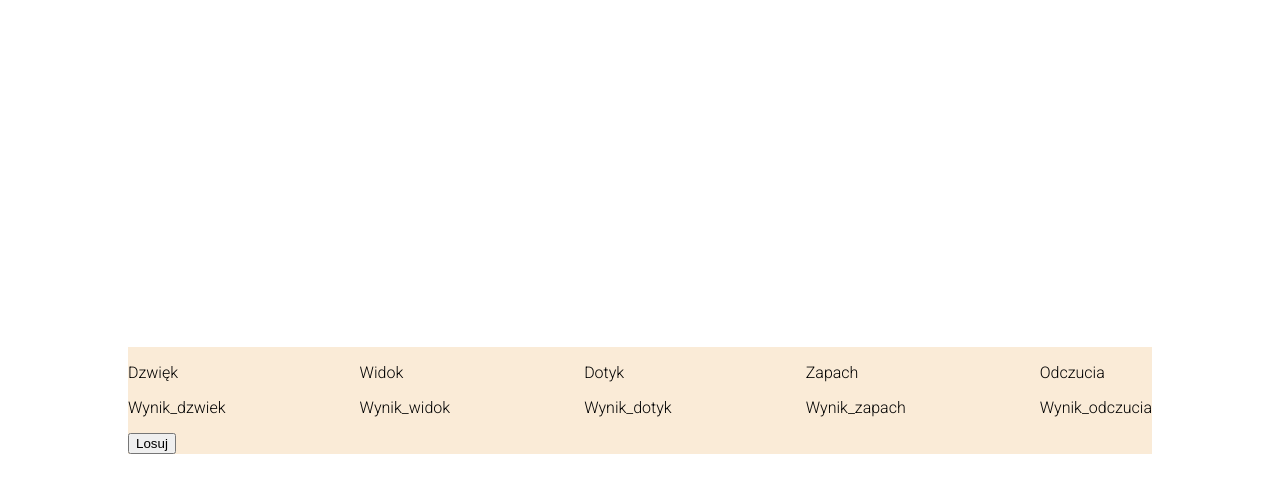
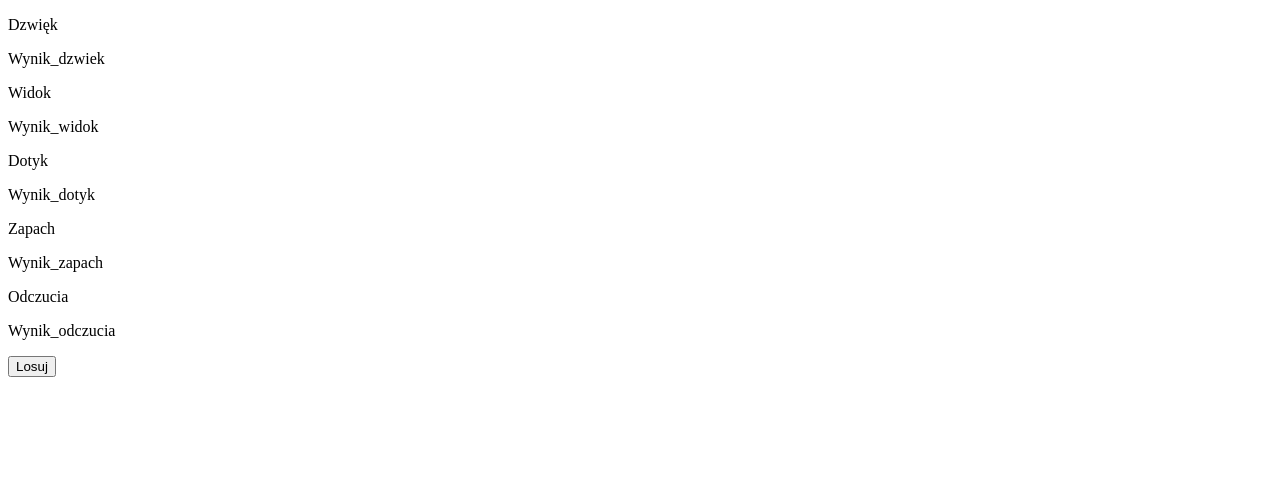
Before and after one commit to mich-grab/Opisywarka_RPG, a plain HTML site: page index.html in a window 1280 px wide. Drawn offline with Linux system fonts and the light colour scheme.

Commit message:
Update style.css

```diff
--- a/style.css
+++ b/style.css
@@ -1,29 +1,24 @@
-@import url('https://fonts.googleapis.com/css2?family=Roboto:wght@300&display=swap');
+const Btn = document.getElementById('Btn')
 
-*{
-    box-sizing: border-box;
+const myRequest = new Request('opisywarka.json');
 
-}
-body {
-    font-family: 'Roboto', sans-serif;
-    display: flex;
-    flex-direction: column;
-    align-items: center;
-    justify-content: center;
-    height: 100vh;
-    overflow: hidden;
-    margin:0;
+fetch(myRequest)
+    .then(response => response.json())
+    .then(data => {
+        Btn.addEventListener('click', () => {
 
-}
-
-.container {
-    width: 80vw;
-    background-color: antiquewhite;
+            document.getElementById('dzwiek_wynik').innerText = data.Dzwiek[Random(data.Dzwiek.length)]
+            document.getElementById('widok_wynik').innerText = data.Widok[Random(data.Widok.length)]
+            document.getElementById('dotyk_wynik').innerText = data.Dotyk[Random(data.Dotyk.length)]
+            document.getElementById('zapach_wynik').innerText = data.Zapach[Random(data.Zapach.length)]
+            document.getElementById('odczucia_wynik').innerText = data.Odczucia[Random(data.Odczucia.length)]
+        })
+    })
+    .catch(console.error);
 
 
+
+function Random(number) {
+    const random_number = Math.floor(Math.random() * number)
+    return random_number
 }
-
-.roll{
-    display: flex;
-    justify-content: space-between;
-}
```
